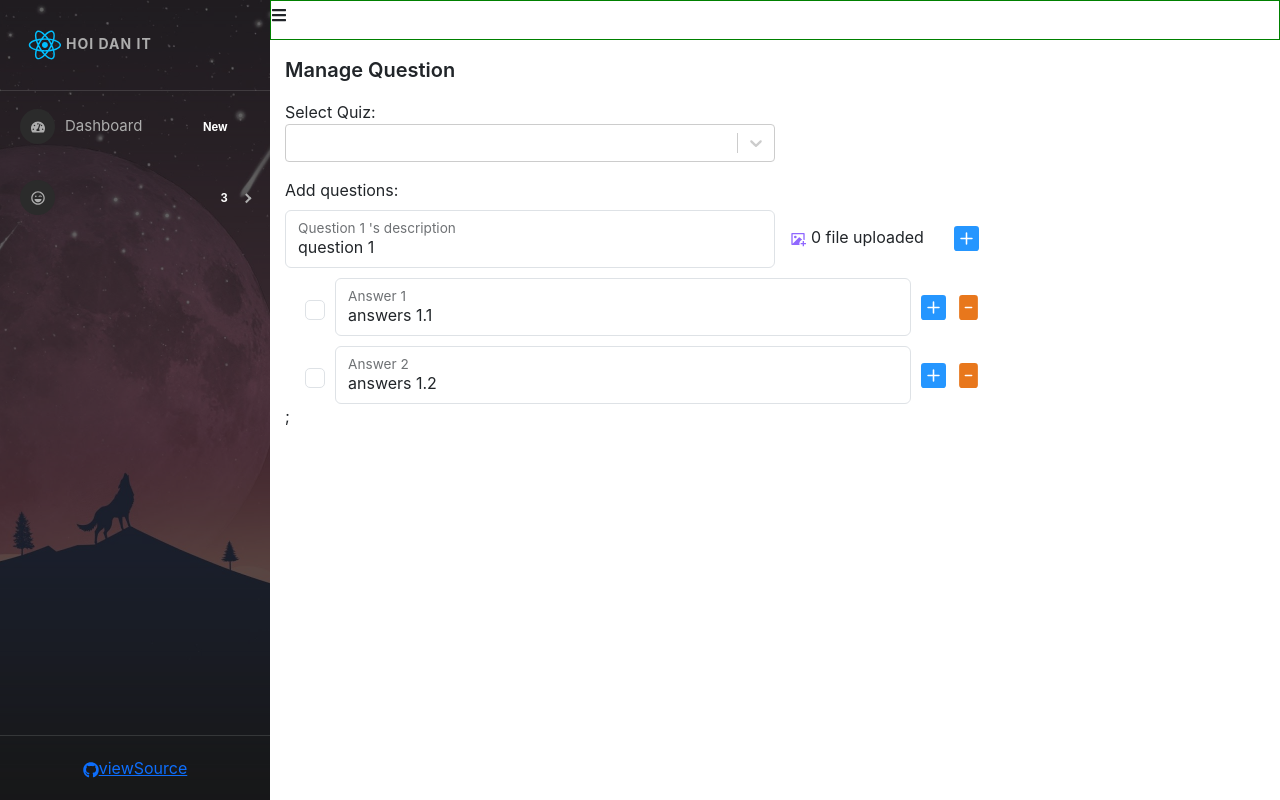
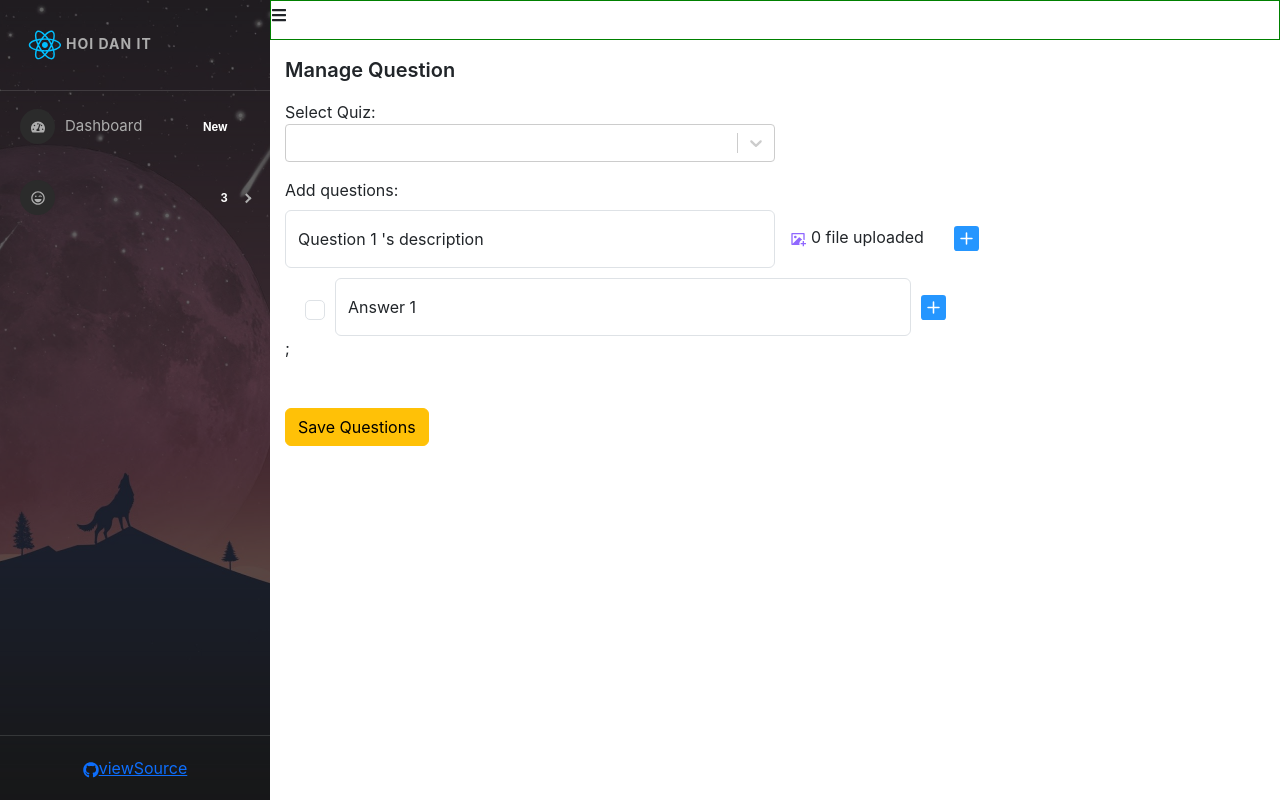
Before and after one commit to 31181024369/reactjs-Ultimate-begin, a React (Create React App) app: page /admins/manage-questions in a window 1280 px wide. Built offline with nearby package versions, Linux system fonts and the light colour scheme.

Commit message:
chuong8-bai96-20-3-2025

```diff
--- a/src/components/Admin/content/Question/Questions.js
+++ b/src/components/Admin/content/Question/Questions.js
@@ -16,20 +16,16 @@ const Questions=(props)=>{
     const [questions,setQuestions]=useState([
         {
             id:uuidv4(),
-            description:'question 1',
+            description:'',
             imageFile:'',
             imageName:'',
             answers:[
                 {
                     id:uuidv4(),
-                    description:'answers 1.1',
+                    description:'',
                     isCorrect:false
                 },
-                {
-                    id:uuidv4(),
-                    description:'answers 1.2',
-                    isCorrect:false
-                }
+
             ]
         },
 
@@ -73,12 +69,55 @@ const Questions=(props)=>{
             setQuestions(questionsClone);
         }
         if(type==='REMOVE'){
-
             let index=questionsClone.findIndex(item=>item.id===questionId);
             console.log("questionId REMOVE",index);
             questionsClone[index].answers=questionsClone[index].answers.filter(item=>item.id!==anwserId);
             setQuestions(questionsClone);
         }
+    }
+    const handleOnChange=(type,questionId,value)=>{
+        if(type==='QUESTION'){
+            let questionClone=_.cloneDeep(questions);
+            let index=questionClone.findIndex((item)=>item.id===questionId);
+            if(index>-1){
+                questionClone[index].description=value;
+                setQuestions(questionClone);
+            }
+        }
+
+    }
+    const handleOnChangeFileQuestion=(questionId,event)=>{
+        let questionClone=_.cloneDeep(questions);
+        let index=questionClone.findIndex(item=>item.id===questionId);
+        if(index>-1 && event.target &&event.target.files && event.target.files[0]){
+            questionClone[index].imageFile=event.target.files[0];
+            questionClone[index].imageName=event.target.files[0].name;
+            setQuestions(questionClone);
+        }
+        console.log('questions',questions);
+    }
+    const handleAnswerQuestion=(type,answerId,questionId,value)=>{
+        let questionClone=_.cloneDeep(questions);
+        let index=questionClone.findIndex(item=>item.id===questionId);
+        if(index>-1){
+            questionClone[index].answers=
+            questionClone[index].answers.map(answer=>{
+                if(answer.id===answerId){
+                    if(type==='CHECKBOX'){
+                        answer.isCorrect=true
+                    }
+                    if(type==='INPUT'){
+                        answer.description=value;
+                    }
+                }
+                return answer;
+            });
+            setQuestions(questionClone);
+
+        }
+    }
+    const handleSubmitQuestionForQuiz=()=>{
+        alert(1);
     }
     return (
         <div className="questions-container">
@@ -103,18 +142,25 @@ const Questions=(props)=>{
                         <div className='questions-content'>
                             <div className="form-floating description">
                                 <input type="text"
-                                class="form-control"
+                                className="form-control"
                                 placeholder="description"
                                 value={question.description}
+                                onChange={(event)=>handleOnChange('QUESTION',question.id,event.target.value)}
                                 />
                                 <label >Question {index+1} 's description</label>
                             </div>
                             <div className='group-upload'>
-                                <lable >
+                                <label htmlFor={`${question.id}`} >
                                     <RiImageAddFill className='label-up' />
-                                </lable>
-                                <input type={'file'} hidden />
-                                <span>0 file uploaded</span>
+                                </label>
+                                <input
+                                id={`${question.id}`}
+                                onChange={(event)=>handleOnChangeFileQuestion(question.id,event)}
+                                type={'file'}
+                                // className="form-control"
+                                  hidden
+                                   />
+                                <span>{ question.imageName ? question.imageName :'0 file uploaded'}</span>
                             </div>
                             <div className='btn-add'>
                                 <span>
@@ -133,11 +179,14 @@ const Questions=(props)=>{
                                 <input
                                 type="checkbox"
                                 className="form-check-input iscorrect"
+                                checked={answer.isCorrect}
+                                onChange={(event)=>handleAnswerQuestion('CHECKBOX',answer.id,question.id,event.target.checked)}
 
                                 />
                                 <div className="form-floating description anwser-name">
                                 <input type="text"
-                                class="form-control"
+                                 onChange={(event)=>handleAnswerQuestion('INPUT',answer.id,question.id,event.target.value)}
+                                 className="form-control"
                                 placeholder="description"
                                 value={answer.description}
                                 />
@@ -165,7 +214,15 @@ const Questions=(props)=>{
                     </div>
                     );
                 })}
-
+                {questions && questions .length >0 &&
+                    <div>
+                        <button
+                        onClick={()=>handleSubmitQuestionForQuiz()}
+                        className="btn btn-warning">
+                            Save Questions
+                        </button>
+                    </div>
+                }
             </div>
         </div>
     );
```
